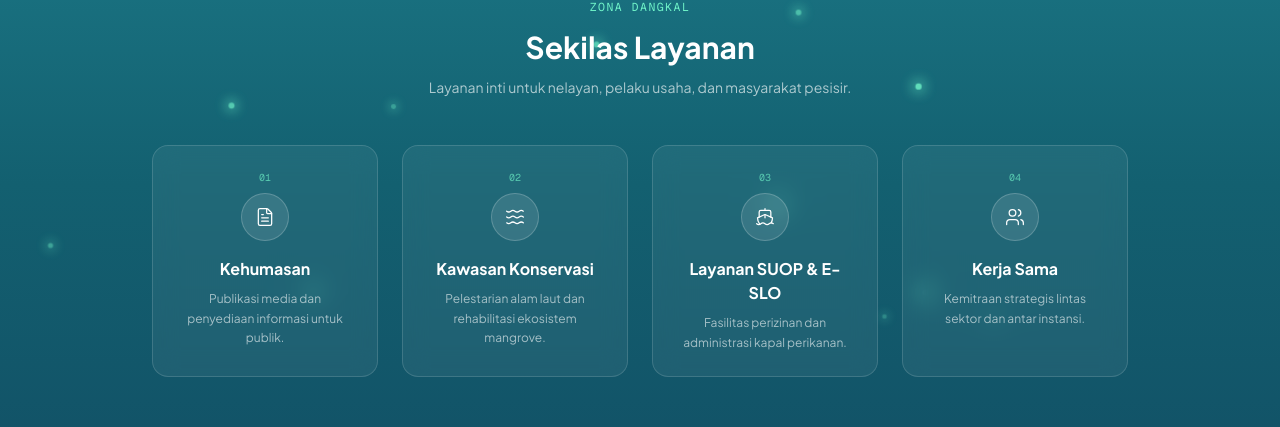
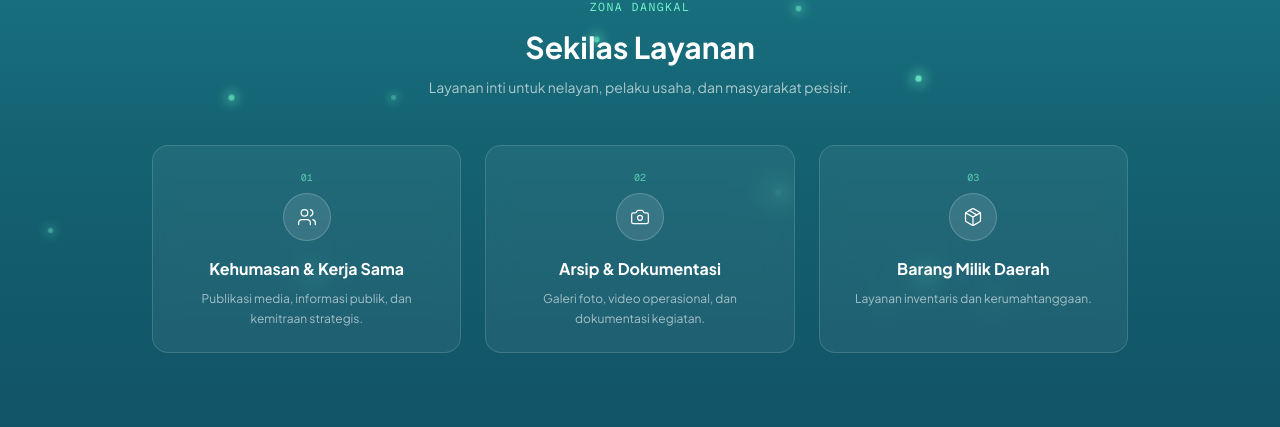
Before and after one commit to arzahta249/cdkwb.diskan, a Next.js app: page / in a window 1280 px wide. Shown: the part 952-1379 px from the top of the page. Built offline with nearby package versions, Linux system fonts and the light colour scheme; no server answers; the database is empty.

Commit message:
update leading pages

```diff
--- a/app/page.tsx
+++ b/app/page.tsx
@@ -4,7 +4,7 @@ import Image from 'next/image';
 import Navbar from '@/components/Navbar';
 import Footer from '@/components/Footer';
 import DepthGauge from '@/components/DepthGauge';
-import { ArrowRight, PlayCircle, Ship, Waves, ShieldAlert, FileText, Users, Calendar, User, ChevronRight } from 'lucide-react';
+import { ArrowRight, PlayCircle, Ship, Waves, ShieldAlert, FileText, Users, Calendar, User, ChevronRight, Camera, Package } from 'lucide-react';
 
 async function getLeadingItems() {
   try {
@@ -142,11 +142,10 @@ export default async function HomePage() {
                 Layanan inti untuk nelayan, pelaku usaha, dan masyarakat pesisir.
               </p>
             </div>
-            <div className="grid grid-cols-1 md:grid-cols-2 lg:grid-cols-4 gap-6">
-              <ServiceCard icon={FileText} title="Kehumasan" desc="Publikasi media dan penyediaan informasi untuk publik." num="01" href="/kehumasan" />
-              <ServiceCard icon={Waves} title="Kawasan Konservasi" desc="Pelestarian alam laut dan rehabilitasi ekosistem mangrove." num="02" href="/konservasi" />
-              <ServiceCard icon={Ship} title="Layanan SUOP & E-SLO" desc="Fasilitas perizinan dan administrasi kapal perikanan." num="03" href="https://eslo.kkp.go.id/" />
-              <ServiceCard icon={Users} title="Kerja Sama" desc="Kemitraan strategis lintas sektor dan antar instansi." num="04" href="/kehumasan/kerjasama" />
+            <div className="grid grid-cols-1 md:grid-cols-3 gap-6">
+              <ServiceCard icon={Users} title="Kehumasan & Kerja Sama" desc="Publikasi media, informasi publik, dan kemitraan strategis." num="01" href="/kehumasan" />
+              <ServiceCard icon={Camera} title="Arsip & Dokumentasi" desc="Galeri foto, video operasional, dan dokumentasi kegiatan." num="02" href="/galeri" />
+              <ServiceCard icon={Package} title="Barang Milik Daerah" desc="Layanan inventaris dan kerumahtanggaan." num="03" href="#" />
             </div>
           </div>
         </section>
```
